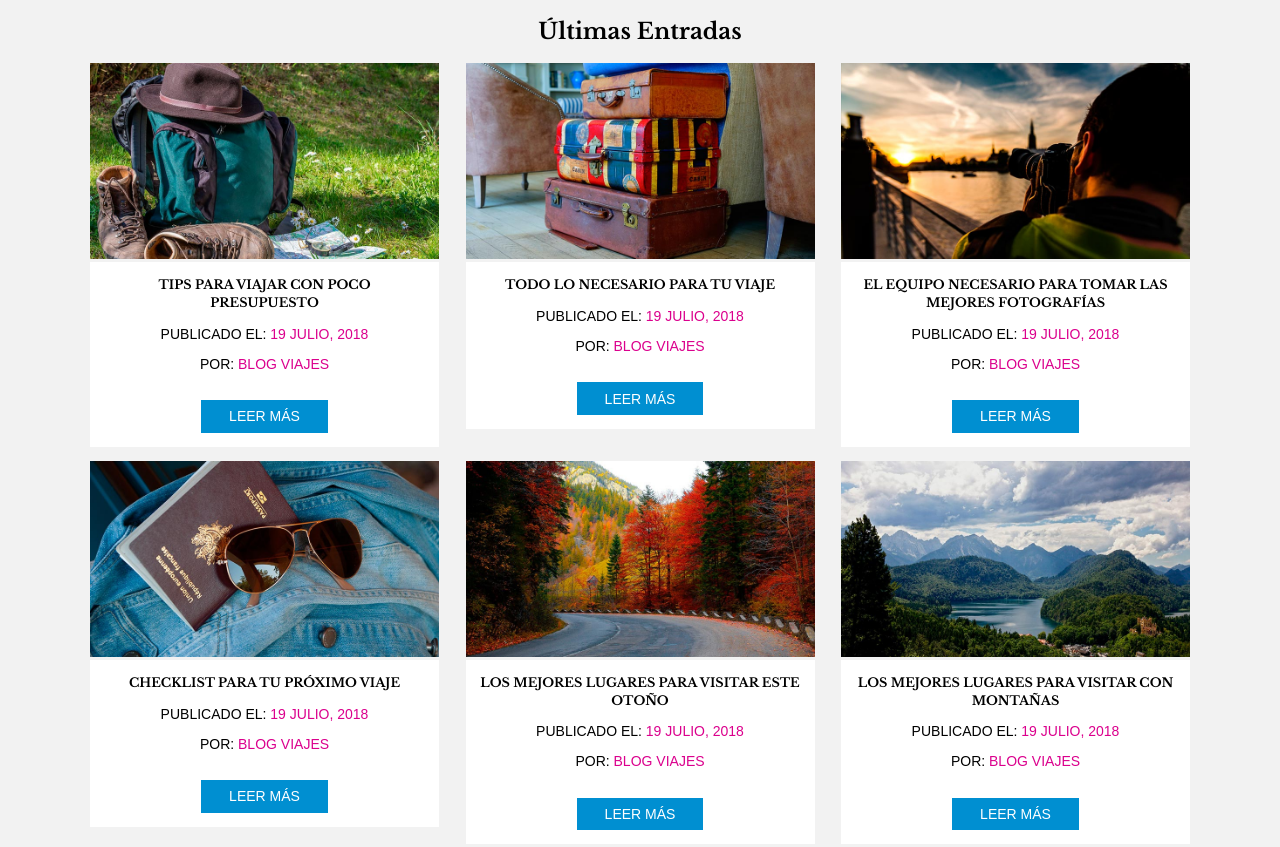
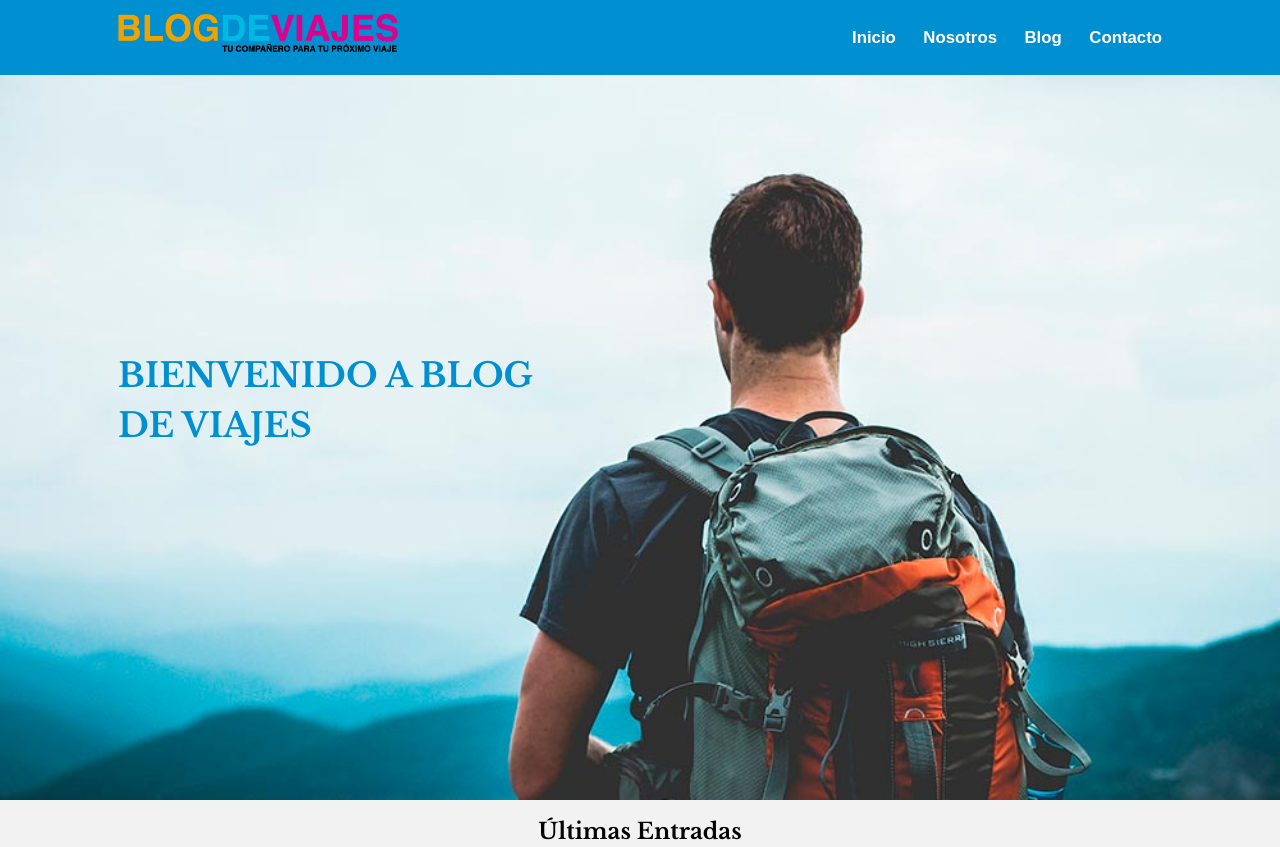
Before and after one commit to FerGuevaraM95/travels-blog, a website: page index.html in a window 1280 px wide. Shown: the top 847 px of the page. Drawn offline with nearby package versions, Linux system fonts and the light colour scheme.

Commit message:
Add header styles

```diff
--- a/index.html
+++ b/index.html
@@ -5,17 +5,40 @@
     <meta charset="UTF-8">
     <meta name="viewport" content="width=device-width, initial-scale=1.0">
     <meta http-equiv="X-UA-Compatible" content="ie=edge">
-
     <!-- TITLE -->
     <title>Viajes</title>
-
     <!-- SOURCES -->
     <link rel="stylesheet" href="https://necolas.github.io/normalize.css/8.0.0/normalize.css">
     <link href="https://fonts.googleapis.com/css?family=Libre+Baskerville:400,700" rel="stylesheet">
-
     <!-- STYLES -->
     <link rel="stylesheet" href="./public/css/styles.css">
 </head>
+
+<!-- HEADER -->
+<header class="header hero">
+    <!-- BAR -->
+    <div class="bar">
+        <div class="container">
+            <div class="logo">
+                <img class="logo__img" src="./public/img/logo.png" alt="logo">
+            </div>
+            <nav class="navigation">
+                <ul>
+                    <li><a href="#">Inicio</a></li>
+                    <li><a href="#">Nosotros</a></li>
+                    <li><a href="#">Blog</a></li>
+                    <li><a href="#">Contacto</a></li>
+                </ul>
+            </nav>
+        </div>
+    </div>
+    <!-- CONTENT -->
+    <div class="header__content">
+        <div class="container">
+            <h1>Bienvenido a Blog de Viajes</h1>
+        </div>
+    </div>
+</header>
 
 <body>
     <div class="container">
--- a/sass/layout/_general.scss
+++ b/sass/layout/_general.scss
@@ -23,6 +23,7 @@ h1, h2, h3, h4, h5, h6 {
 .container {
     max-width: 1100px;
     margin: 0 auto;
+    padding: 0 2em;
 }
 
 h2 {
--- /dev/null
+++ b/sass/layout/_header.scss
@@ -0,0 +1,64 @@
+//====================================
+// Header
+//====================================
+.header {
+    display: flex;
+    flex-direction: column;
+    justify-content: center;
+    position: relative;
+}
+
+.bar {
+    position: absolute;
+    top: 0em;
+    width: 100%;
+    padding: 1em 0;
+    background-color: $blue;
+
+    .container {
+        display: flex;
+        flex-direction: column;
+    }
+}
+
+.hero {
+    height: 100vh;
+    background: url(/public/img/hero.jpg);
+    background-repeat: no-repeat;
+    background-position: center center;
+    background-size: cover;
+    background-attachment: fixed;
+}
+
+.logo, .navigation {
+    text-align: center;
+
+    &__img
+        {
+            max-width: 20em;
+        }
+}
+
+.navigation ul {
+    display: flex;
+    flex-direction: column;
+    list-style: none;
+
+    li a {
+        display: inline-block;
+        margin-bottom: .5em;
+        color: white;
+        text-decoration: none;
+        font-size: 1.2em;
+        font-weight: 700;
+    }
+}
+
+.header__content h1 {
+    max-width: 14em;
+    font-size: 2.4em;
+    font-weight: 700;
+    text-transform: uppercase;
+    line-height: 1.5;
+    color: $blue;
+}
--- a/sass/layout/_mediaqueries.scss
+++ b/sass/layout/_mediaqueries.scss
@@ -17,4 +17,22 @@
     .entry {
         flex: 0 1 calc(33% - 1rem);
     }
+
+    .bar .container {
+        flex-direction: row;
+        justify-content: space-between;
+    }
+
+    .navigation {
+        flex: 0 0 25em;
+
+        ul {
+            flex-direction: row;
+            justify-content: space-between;
+
+            li a {
+                margin-bottom: 0;
+            }
+        }
+    }
 }
--- a/sass/styles.scss
+++ b/sass/styles.scss
@@ -17,7 +17,7 @@
 // Layout
 //====================================
 @import "layout/general";
-// @import "layout/header";
+@import "layout/header";
 // @import "layout/footer";
 
 //====================================
```
Also changed, not shown: public/css/styles.css.
